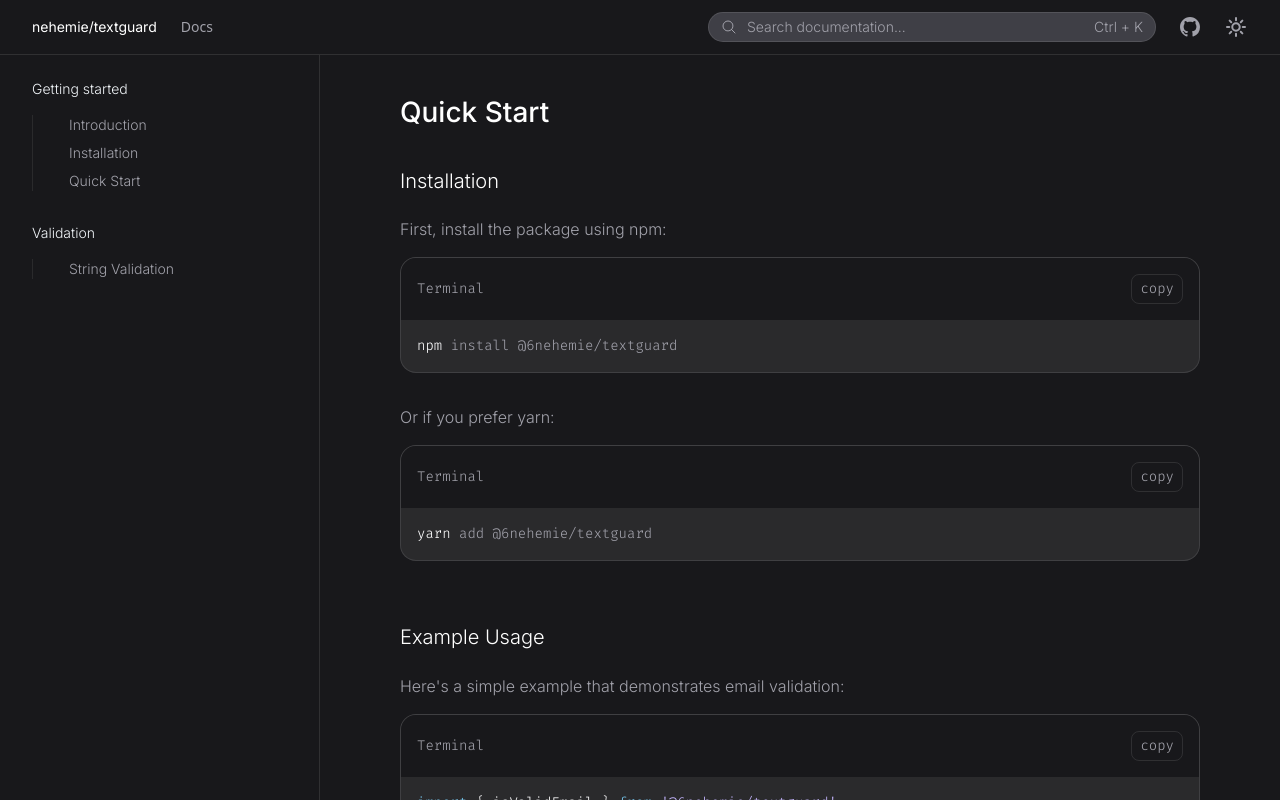
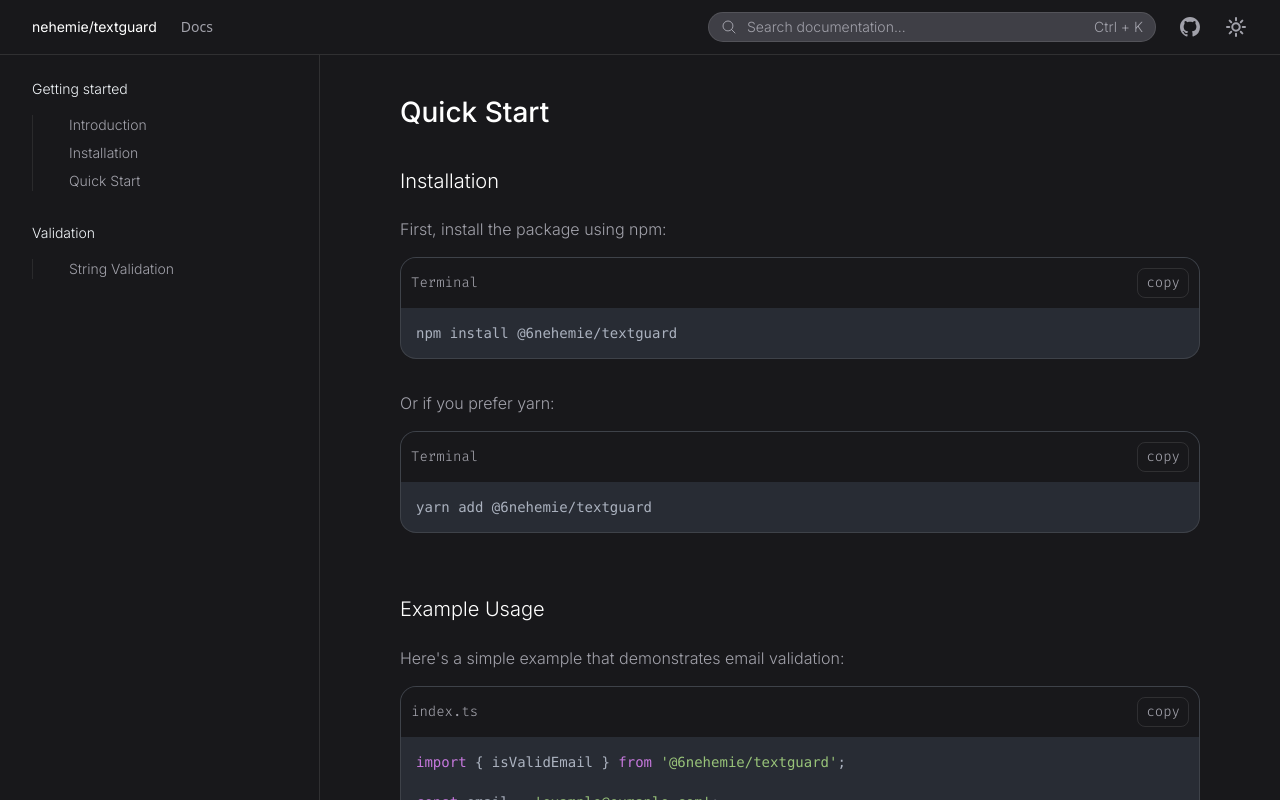
Before and after one commit to NehemieMbg/textguard-web-site, a Next.js app: page /docs/quick-start in a window 1280 px wide. Built offline with nearby package versions, Linux system fonts and the light colour scheme.

Commit message:
using react highlight

```diff
--- a/app/components/Code.tsx
+++ b/app/components/Code.tsx
@@ -1,15 +1,12 @@
 'use client';
 
-import { ReactElement } from 'react';
+import SyntaxHighlighter from 'react-syntax-highlighter';
+import { atomOneDark } from 'react-syntax-highlighter/dist/cjs/styles/hljs';
 
-const Code = (props: {
-  label: string;
-  text: string;
-  code: ReactElement<any, any>;
-}) => {
+const Code = (props: { label: string; text: string }) => {
   return (
-    <div className="w-full bg-highlight-gray-200 border-[1px] border-highlight-gray rounded-2xl overflow-hidden font-fira-code text-sm ">
-      <div className="p-4 bg-zinc-900 flex justify-between items-center">
+    <div className="w-full bg-[#282C34] border-[1px] border-highlight-gray rounded-2xl overflow-hidden font-fira-code text-sm ">
+      <div className="p-2.5 bg-zinc-900 flex justify-between items-center">
         <p>{props.label}</p>
         <button
           className="border-[1px] border-highlight-gray px-2 py-1 rounded-lg hover:bg-highlight-gray-200 transition-colors duration-250"
@@ -20,7 +17,12 @@ const Code = (props: {
           copy
         </button>
       </div>
-      <div className="p-4">{props.code}</div>
+
+      <div className="p-2">
+        <SyntaxHighlighter language="javascript" style={atomOneDark}>
+          {props.text}
+        </SyntaxHighlighter>
+      </div>
     </div>
   );
 };
--- a/app/docs/installation/page.tsx
+++ b/app/docs/installation/page.tsx
@@ -2,22 +2,7 @@ import Code from '@/app/components/Code';
 
 const page = () => {
   const npmText = 'npm install @6nehemie/textguard';
-  const npmInstall = (
-    <div>
-      <p>
-        <span className="text-white">npm</span> install @6nehemie/textguard
-      </p>
-    </div>
-  );
-
   const yarnText = 'yarn add @6nehemie/textguard';
-  const yarnInstall = (
-    <div>
-      <p>
-        <span className="text-white">yarn</span> add @6nehemie/textguard
-      </p>
-    </div>
-  );
 
   return (
     <section className="pb-16">
@@ -52,7 +37,7 @@ const page = () => {
       </p>
 
       <div className="mb-16">
-        <Code label={'Terminal'} text={npmText} code={npmInstall} />
+        <Code label={'Terminal'} text={npmText} />
       </div>
 
       <h3 className="text-white mb-2">Using yarn:</h3>
@@ -61,7 +46,7 @@ const page = () => {
       </p>
 
       <div className="mb-4">
-        <Code label={'Terminal'} text={yarnText} code={yarnInstall} />
+        <Code label={'Terminal'} text={yarnText} />
       </div>
 
       <p>
--- a/app/docs/quick-start/page.tsx
+++ b/app/docs/quick-start/page.tsx
@@ -2,23 +2,7 @@ import Code from '@/app/components/Code';
 
 const page = () => {
   const npmText = 'npm install @6nehemie/textguard';
-  const npmInstall = (
-    <div>
-      <p>
-        <span className="text-white">npm</span> install @6nehemie/textguard
-      </p>
-    </div>
-  );
-
   const yarnText = 'yarn add @6nehemie/textguard';
-  const yarnInstall = (
-    <div>
-      <p>
-        <span className="text-white">yarn</span> add @6nehemie/textguard
-      </p>
-    </div>
-  );
-
   const codeExampleText = `import { isValidEmail } from '@6nehemie/textguard';
 
 const email = 'example@exmaple.com';
@@ -30,43 +14,6 @@ if (validEmail === true) {
   /** Your code */
 }`;
 
-  const codeSnippet = (
-    <div className="text-white">
-      <p className="mb-4">
-        <span className="text-sky-300">import</span> {`{ isValidEmail }`}{' '}
-        <span className="text-sky-300">from </span>
-        <span className="text-violet-300">&apos;@6nehemie/textguard&apos;</span>
-        ;
-      </p>
-
-      <p className="mb-4">
-        <span className="text-sky-300">const</span>{' '}
-        <span className="text-violet-300">email</span> =
-        &apos;example@exmaple.com&apos;;
-      </p>
-
-      <p className="text-light-gray">
-        {'// checks if the user email is valid'}
-      </p>
-      <p className="mb-4">
-        <span className="text-sky-300">const</span>{' '}
-        <span className="text-violet-300">validEmail</span> =
-        <span className="text-green-300"> isValidEmail</span>(email);{' '}
-        <span className="text-light-gray">{'//returns true'}</span>
-      </p>
-
-      <p>
-        <span className="text-sky-300">if</span> (
-        <span className="text-green-300"> validEmail</span>{' '}
-        <span className="text-[10px]">{'==='}</span>{' '}
-        <span className="text-sky-300">true</span> ){' {'} <br />
-        {'  '}
-        <span className="text-light-gray ml-4">{'//returns true'}</span> <br />
-        {'}'}
-      </p>
-    </div>
-  );
-
   return (
     <section className="pb-16">
       <h1 className="text-white text-3xl font-medium mb-8">Quick Start</h1>
@@ -75,13 +22,13 @@ if (validEmail === true) {
       <p className="mb-4">First, install the package using npm:</p>
 
       <div className="mb-8">
-        <Code label={'Terminal'} text={npmText} code={npmInstall} />
+        <Code label={'Terminal'} text={npmText} />
       </div>
 
       <p className="mb-4">Or if you prefer yarn:</p>
 
       <div className="mb-16">
-        <Code label={'Terminal'} text={yarnText} code={yarnInstall} />
+        <Code label={'Terminal'} text={yarnText} />
       </div>
 
       <h3 className="text-white mb-6 text-xl">Example Usage</h3>
@@ -90,7 +37,7 @@ if (validEmail === true) {
       </p>
 
       <div className="mb-8">
-        <Code label={'Terminal'} text={codeExampleText} code={codeSnippet} />
+        <Code label={'index.ts'} text={codeExampleText} />
       </div>
 
       <p>
--- a/package.json
+++ b/package.json
@@ -21,5 +21,9 @@
     "react-dom": "18.2.0",
     "tailwindcss": "3.3.3",
     "typescript": "5.2.2"
+  },
+  "devDependencies": {
+    "@types/react-syntax-highlighter": "^15.5.7",
+    "react-syntax-highlighter": "^15.5.0"
   }
 }
```
Also changed, not shown: 1 other file (tests, documents, lock files or other folders).
